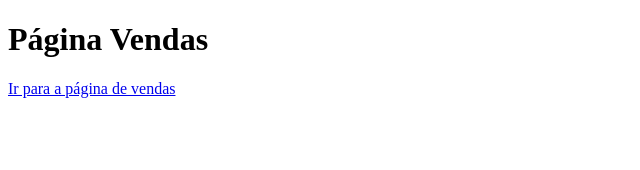
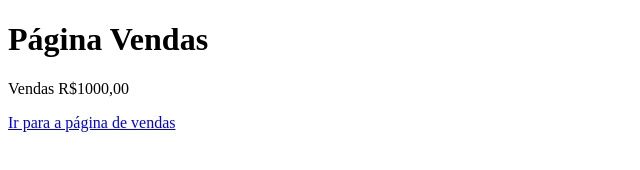
Before and after one commit to LilianeDavid93/aulagit, a plain HTML site: page vendas.html in a window 1280 px wide. Shown: the whole page, without its empty margins (0-640 px from the left). Drawn offline with Linux system fonts and the light colour scheme.

Commit message:
valor de vendar

```diff
--- a/vendas.html
+++ b/vendas.html
@@ -8,6 +8,7 @@
 </head>
 <body>
     <h1>Página Vendas</h1>
+    <p>Vendas R$1000,00 </p>
     <a href="index.html">Ir para a página de vendas</a>
 
 </body>
```
